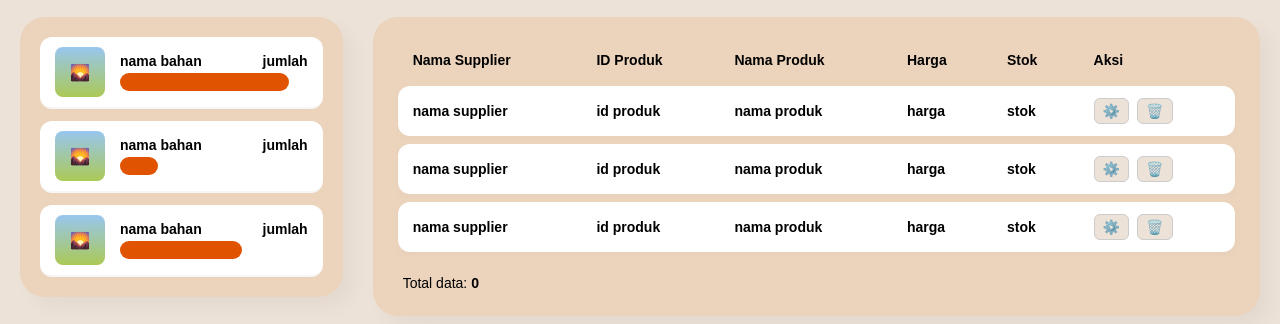
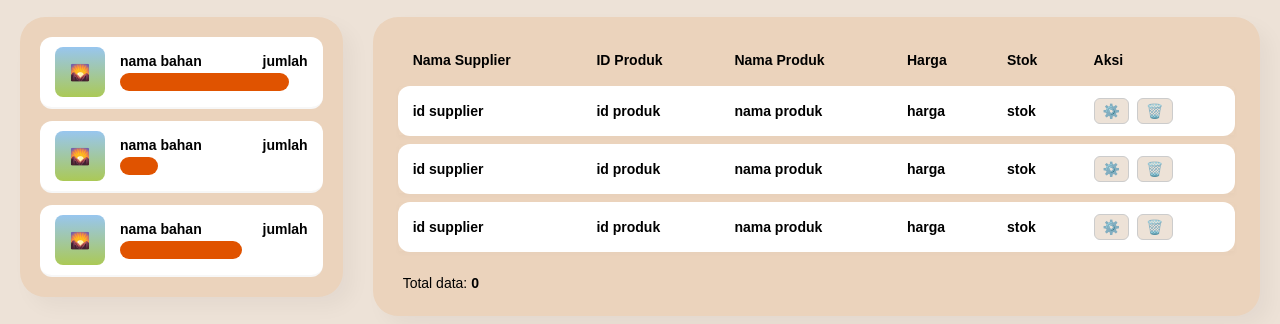
Before and after one commit to gibral0038/Nuyuy-Team-Sisdat, a PHP site: page /admin-page.php in a window 1280 px wide. Shown: the part 154-478 px from the top of the page. Run offline with PHP 8.4, Linux system fonts and the light colour scheme; the visitor is signed in with stand-in values (Sample User, id 1); data that the repository does not hold is empty.

Commit message:
Nama to ID

```diff
--- a/frontend/admin-page.php
+++ b/frontend/admin-page.php
@@ -103,7 +103,7 @@ $total_data = mysqli_num_rows($queryProduk);
                         if ($total_data > 0) {
                             while ($produk = mysqli_fetch_array($queryProduk)) {
                                 echo "<tr>";
-                                echo "<td>" . $produk['nama_supplier'] . "</td>";
+                                echo "<td>" . $produk['id_supplier'] . "</td>";
                                 echo "<td>" . $produk['id_produk'] . "</td>";
                                 echo "<td>" . $produk['nama_produk'] . "</td>";
                                 echo "<td>Rp " . number_format($produk['harga_produk'], 0, ',', '.') . "</td>";
@@ -120,7 +120,7 @@ $total_data = mysqli_num_rows($queryProduk);
                             // Dummy data tabel biar persis seperti sketsa gambar mockup kamu
                             for ($i=1; $i<=3; $i++) {
                                 echo "<tr>";
-                                echo "<td>nama supplier</td>";
+                                echo "<td>id supplier</td>";
                                 echo "<td>id produk</td>";
                                 echo "<td>nama produk</td>";
                                 echo "<td>harga</td>";
```
